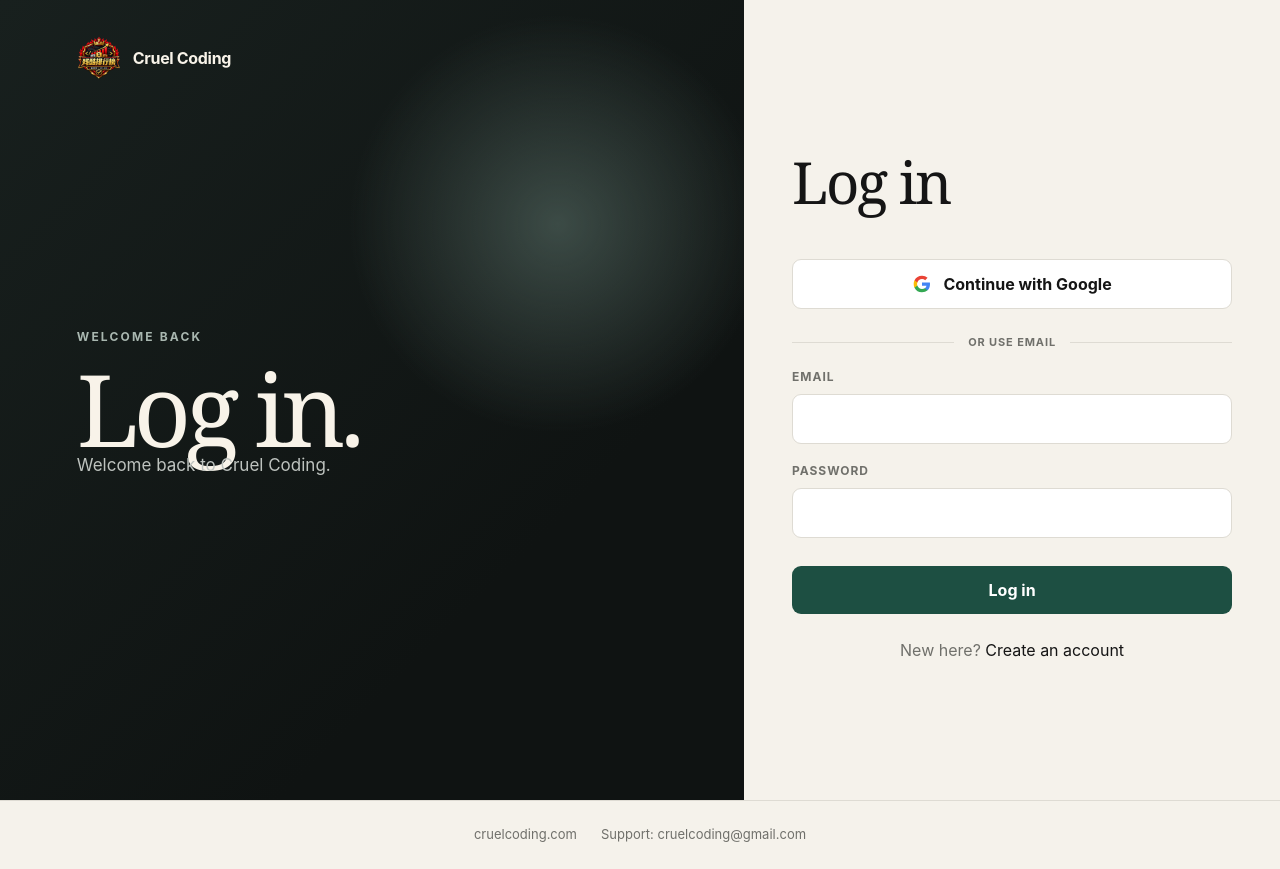
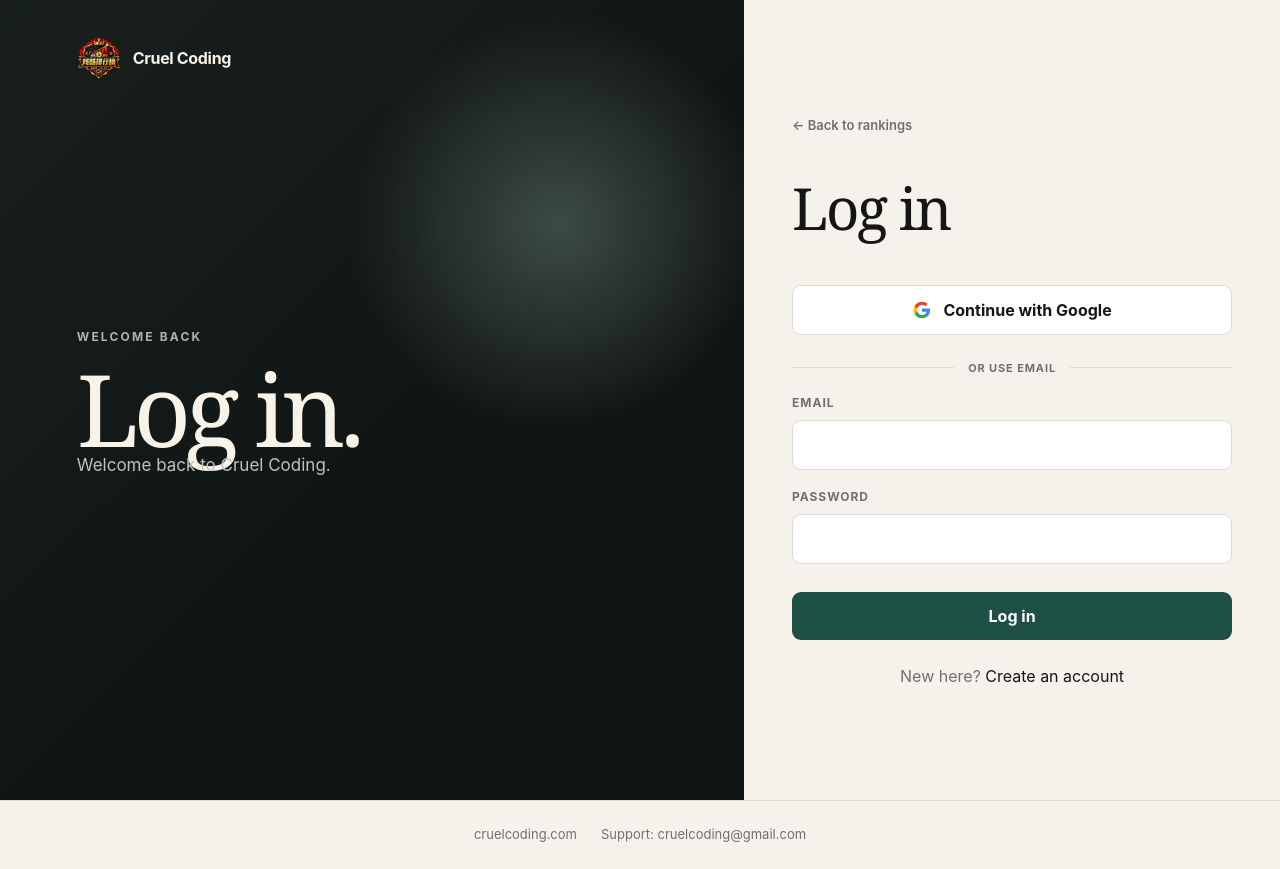
Before and after one commit to cnshirui/CruelCoding, a Next.js app: page /login in a window 1280 px wide. Built offline with nearby package versions, Linux system fonts and the light colour scheme.

Commit message:
fix login

```diff
--- a/app/globals.css
+++ b/app/globals.css
@@ -266,6 +266,8 @@
 .auth-copy>p:last-child { max-width:470px; color:#bec3bf; font-size:17px; line-height:1.6; }
 .auth-form-wrap { display:grid; place-items:center; padding:40px; }
 .auth-form { width:min(440px,100%); }
+.auth-back-link { display:inline-block; margin-bottom:28px; color:var(--muted-text); font-size:13px; font-weight:600; text-decoration:none; }
+.auth-back-link:hover { color:var(--ink); text-decoration:underline; text-underline-offset:4px; }
 .auth-form h2 { margin-bottom:34px; }
 .google-button { display:flex; align-items:center; justify-content:center; gap:11px; width:100%; min-height:50px; padding:0 18px; border:1px solid var(--line); border-radius:9px; color:var(--ink); background:var(--card); font:inherit; font-weight:700; cursor:pointer; }
 .google-button:hover { background:#f7f5ef; }
--- a/components/auth-form.tsx
+++ b/components/auth-form.tsx
@@ -37,6 +37,7 @@
       <section className="auth-form-wrap">
         <form className="auth-form" action={signingUp ? signup : login} ref={formRef}>
           <input name="next" type="hidden" value={next ?? ""} />
+          <Link className="auth-back-link" href="/">← Back to rankings</Link>
           <h2>{signingUp ? "Create account" : "Log in"}</h2>
           {error ? <p className="form-alert error" role="alert">{error}</p> : null}
           {message ? <p className="form-alert success" role="status">{message}</p> : null}
--- a/lib/supabase/proxy.ts
+++ b/lib/supabase/proxy.ts
@@ -3,7 +3,7 @@
 
 export async function updateSession(request: NextRequest) {
   const { pathname } = request.nextUrl;
-  const isPublicPage = pathname === "/ranks";
+  const isPublicPage = pathname === "/" || pathname === "/ranks";
   const isAuthEndpoint = pathname === "/login" || pathname.startsWith("/auth/");
   const url = process.env.NEXT_PUBLIC_SUPABASE_URL;
   const key = process.env.NEXT_PUBLIC_SUPABASE_PUBLISHABLE_KEY;
```
